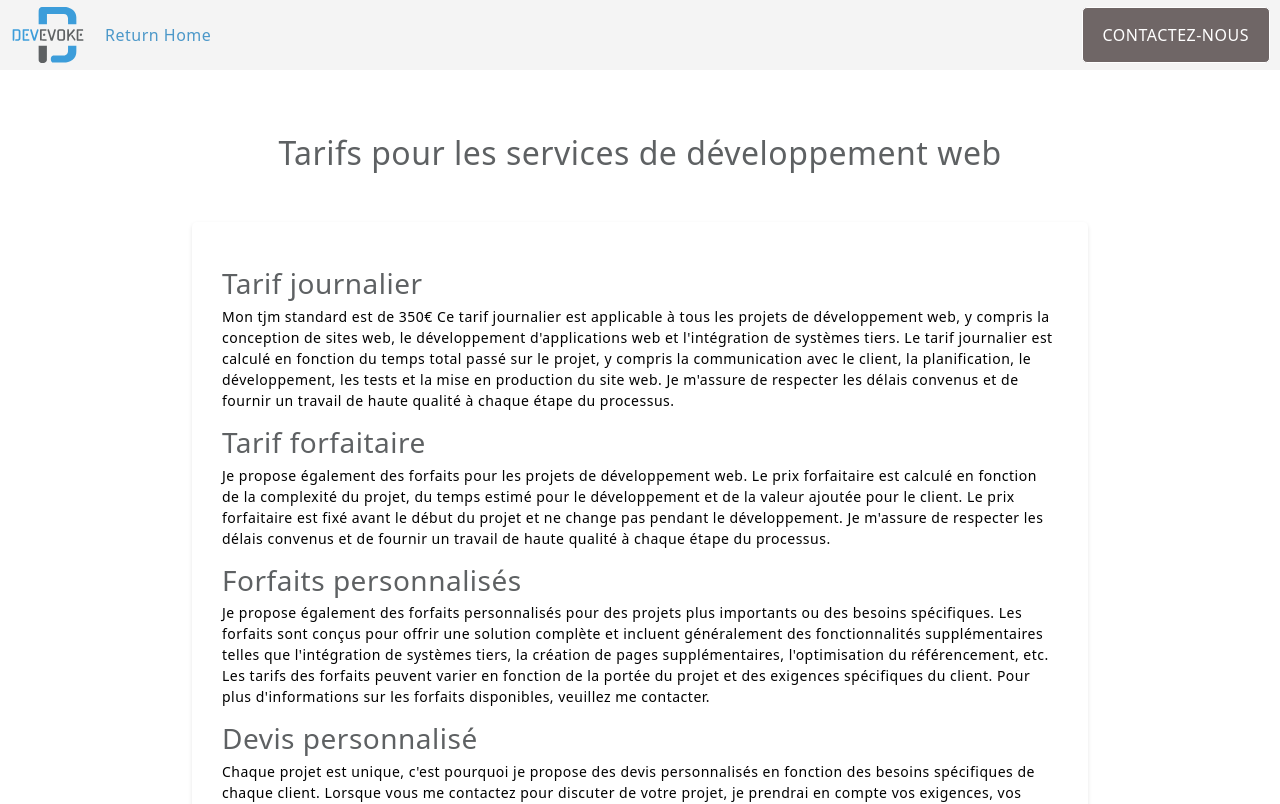
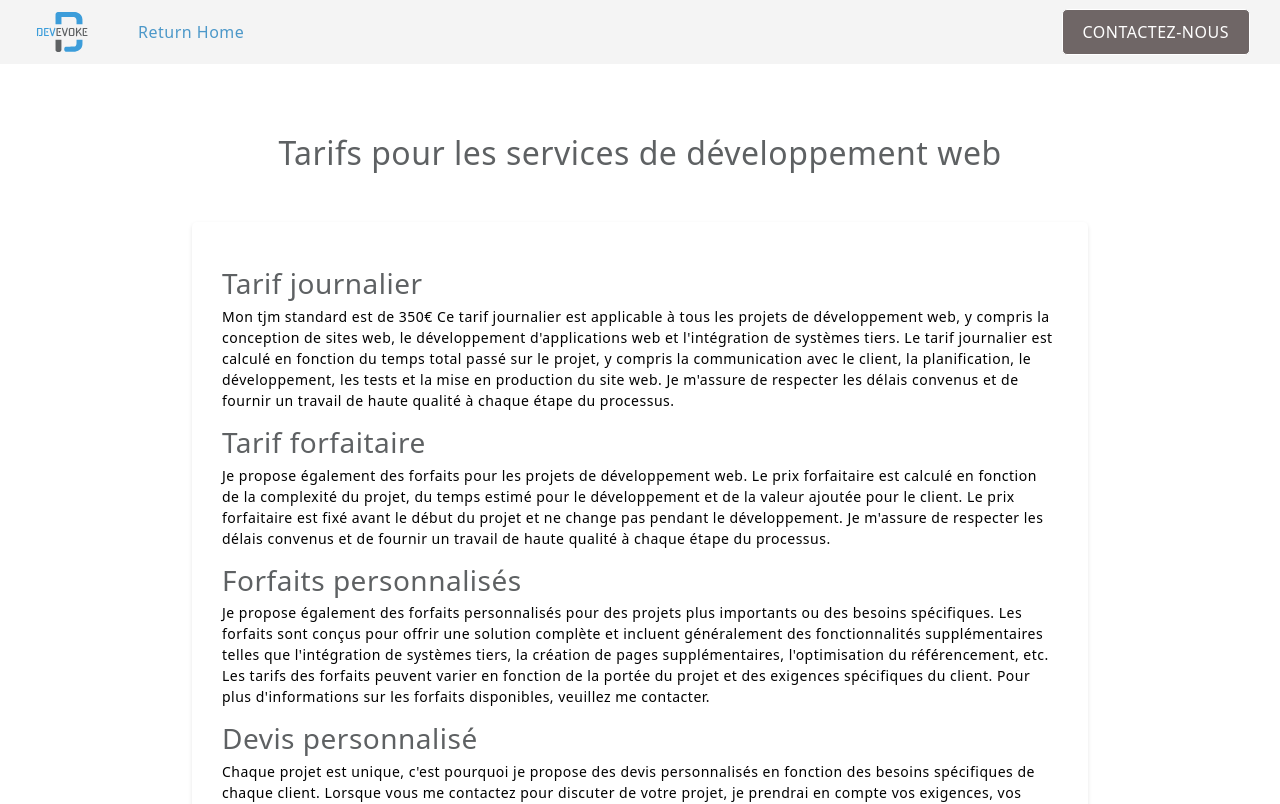
Before and after one commit to Dwfaradji/freelance, a Next.js app: page /tarif in a window 1280 px wide. Shown: the top 804 px of the page. Built offline with nearby package versions, Linux system fonts and the light colour scheme.

Commit message:
correction text

```diff
--- a/src/app/Components/AnimationIcon/AnimationIcon.scss
+++ b/src/app/Components/AnimationIcon/AnimationIcon.scss
@@ -28,6 +28,7 @@
       animation-duration: 4s;
       animation-timing-function: ease-in-out;
       animation-iteration-count: infinite;
+      filter: drop-shadow(2px 3px 2px grey);
 
       @keyframes myAnimation {
         0% {
--- a/src/app/Components/AnimationPicture/AnimationPicture.scss
+++ b/src/app/Components/AnimationPicture/AnimationPicture.scss
@@ -15,6 +15,7 @@
     overflow: hidden;
     border-radius: 50%;
     box-shadow: 0 0 10px rgba(0, 0, 0, 0.2);
+    filter: drop-shadow(2px 4px 6px grey);
 
     img {
       width: 100%;
--- a/src/app/Components/RetunHome/ReturnHome.jsx
+++ b/src/app/Components/RetunHome/ReturnHome.jsx
@@ -29,7 +29,13 @@ const ReturnHome = () => {
           {svgElement}
           <span>Return Home</span>
         </Link>
-        <button onClick={(e) => handleOpenModal(e)}>Contactez-nous</button>
+        <div className="container-btn">
+          <button className="btn-contact" onClick={(e) => handleOpenModal(e)}>
+            Contactez-nous
+          </button>
+        </div>
+
+
       </div>
       {isOpen && (
         <Modal showModal={isOpen} setIsOpen={setIsOpen} typeModal="form" />
--- a/src/app/Components/RetunHome/ReturnHome.scss
+++ b/src/app/Components/RetunHome/ReturnHome.scss
@@ -1,12 +1,13 @@
 .logoPages {
-  padding: 7px 10px;
   position: fixed;
   top: 0;
-  width: 100%;
   background: #f4f4f4;
   display: flex;
   justify-content: space-between;
-
+  height: 64px;
+  width: 100dvw;
+  align-items: center;
+  padding-right: 30px;;
 
   a {
     color: white;
@@ -14,17 +15,28 @@
     text-decoration: none;
     align-items: center;
 
+
     span {
       color: #4c98c9;
     }
 
     .logoSvg {
-      width: 95px;
-      height: 7vh;
+      width: 10vw;
+      height: 5vh;
       -o-object-fit: contain;
       object-fit: contain;
+      margin: 5px 5px;
     }
+
+    .container-btn{
+        display: flex;
+      .btn-contact {
+        height: 5vh;
+      }
+    }
+
   }
 
 
+
 }
--- a/src/app/Sections/Price/Price.scss
+++ b/src/app/Sections/Price/Price.scss
@@ -14,7 +14,7 @@
     flex-direction: column;
     align-items: center;
     justify-content: center;
-    width: 80%;
+    width: 90%;
     margin: 0 auto;
   }
 
```
